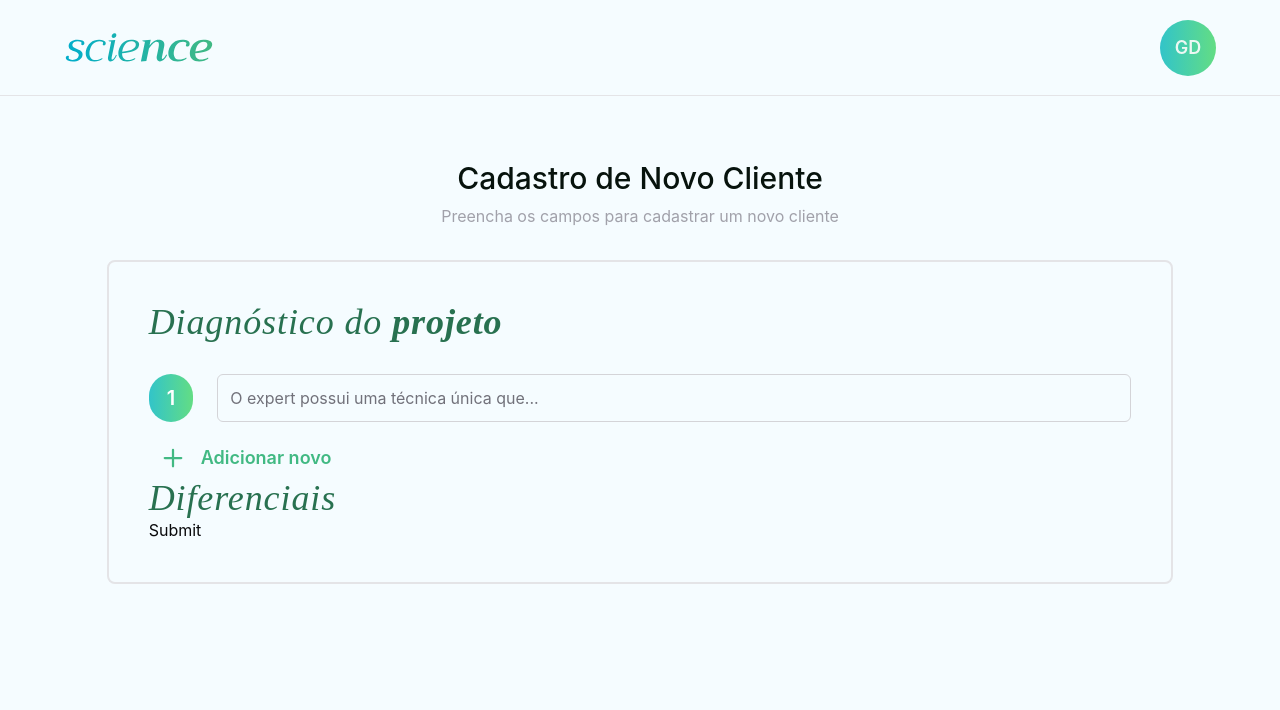
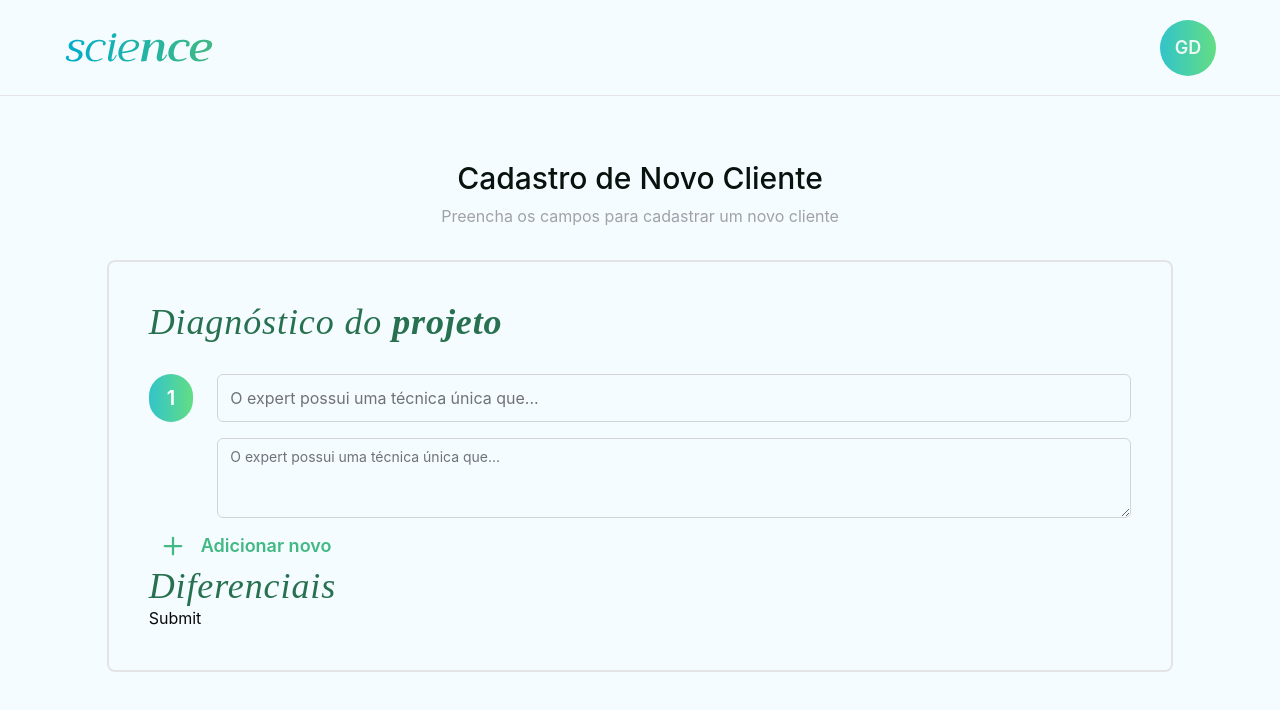
Before and after one commit to Arawns1/Projeto-Science, a React (Vite) app in the folder web/: page /novo-cliente/diagnostico in a window 1280 px wide. Shown: the top 710 px of the page. Built offline with nearby package versions, Linux system fonts and the light colour scheme; no server answers.

Commit message:
feat(SiimpleList): Exclusão de items da lista

```diff
--- a/web/src/components/SimpleList.tsx
+++ b/web/src/components/SimpleList.tsx
@@ -1,9 +1,13 @@
-import { Plus } from '@phosphor-icons/react'
+import { Plus, Trash } from '@phosphor-icons/react'
 import { useFieldArray, useFormContext } from 'react-hook-form'
 import SimpleListItem from './SimpleListItem'
 import { Button } from './ui/button'
 
-export default function SimpleList() {
+interface SimpleListProps extends React.InputHTMLAttributes<HTMLUListElement> {
+  listType?: 'input' | 'textArea' | 'both'
+}
+
+export default function SimpleList({ listType = 'input' }: SimpleListProps) {
   const {
     control,
     formState: { errors },
@@ -17,19 +21,37 @@ export default function SimpleList() {
   function addNew() {
     append({ value: '' })
   }
+  const handleDeleteItem = (index: number) => {
+    remove(index)
+  }
 
   return (
-    <div className="flex flex-col gap-4">
-      {fields.map((field, index) => {
-        return (
-          <ul key={field.id}>
-            <SimpleListItem index={index} />
-            {/* {errors.techs?.[index]?.value && (
-              <span>{errors.techs?.[index]?.value?.message}</span>
-            )} */}
-          </ul>
-        )
-      })}
+    <div className="flex flex-col gap-2">
+      <ul className="flex flex-col gap-6">
+        {fields.map((field, index) => {
+          return (
+            <li key={field.id} className="flex flex-row gap-8">
+              <SimpleListItem index={index} variant={listType} />
+              {index >= 1 && (
+                <Button
+                  title="Excluir item da lista"
+                  type="button"
+                  variant={'ghost'}
+                  size={'icon'}
+                  onClick={() => handleDeleteItem(index)}
+                >
+                  <Trash
+                    size={24}
+                    weight="bold"
+                    className="text-destructive "
+                  />
+                </Button>
+              )}
+            </li>
+          )
+        })}
+      </ul>
+
       <div className="w-full flex items-center justify-start">
         <Button
           type="button"
--- a/web/src/components/SimpleListItem.tsx
+++ b/web/src/components/SimpleListItem.tsx
@@ -1,27 +1,62 @@
+import { cn } from '@/lib/utils'
 import React from 'react'
+import { useFormContext } from 'react-hook-form'
 import { Input } from './ui/input'
-import { cn } from '@/lib/utils'
-import { useFormContext } from 'react-hook-form'
+import { Textarea } from './ui/textarea'
 
-interface SimpleListItemProps extends React.InputHTMLAttributes<HTMLLIElement> {
+interface SimpleListItemProps
+  extends React.InputHTMLAttributes<HTMLDivElement> {
   index: number
+  variant?: 'input' | 'textArea' | 'both'
 }
 
 export default function SimpleListItem({
   className,
   index,
+  variant = 'input',
   ...props
 }: SimpleListItemProps) {
   const { register } = useFormContext()
+
+  const getItemType = () => {
+    switch (variant) {
+      case 'input':
+        return (
+          <Input
+            placeholder="O expert possui uma técnica única que..."
+            {...register(`techs.${index}.value`)}
+          />
+        )
+      case 'textArea':
+        return (
+          <Textarea
+            placeholder="O expert possui uma técnica única que..."
+            {...register(`techs.${index}.value`)}
+          />
+        )
+      case 'both':
+        return (
+          <div className="w-full flex flex-col gap-4">
+            <Input
+              placeholder="O expert possui uma técnica única que..."
+              {...register(`techs.${index}.title`)}
+            />
+            <Textarea
+              placeholder="O expert possui uma técnica única que..."
+              {...register(`techs.${index}.value`)}
+            />
+          </div>
+        )
+    }
+  }
+
   return (
-    <li className={cn('w-full flex flex-row gap-6 ', className)} {...props}>
+    <div className={cn('w-full flex flex-row gap-6 ', className)} {...props}>
       <div className="w-12 h-12 rounded-full gradient-button flex flex-row items-center justify-center text-white font-semibold text-xl">
         {index + 1}
       </div>
-      <Input
-        placeholder="O expert possui uma técnica única que..."
-        {...register(`techs.${index}.value`)}
-      />
-    </li>
+
+      {getItemType()}
+    </div>
   )
 }
--- a/web/src/pages/clientForm/diagnostico/Index.tsx
+++ b/web/src/pages/clientForm/diagnostico/Index.tsx
@@ -34,7 +34,7 @@ export default function DiagnosticoPage() {
               Diagnóstico do <b>projeto</b>
             </h2>
             <FormProvider {...form}>
-              <SimpleList />
+              <SimpleList listType="both" />
             </FormProvider>
           </div>
         </section>
```
